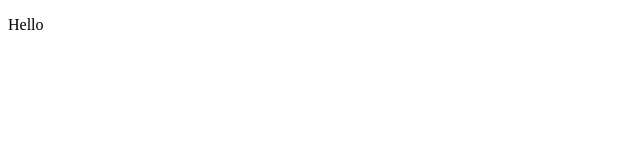
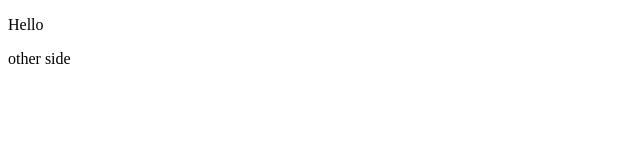
Before and after one commit to aakashrawat1910/simple_cicd, a plain HTML site: page index.html in a window 1280 px wide. Shown: the full height of the page, 0-640 px from the left. Drawn offline with Linux system fonts and the light colour scheme.

Commit message:
Update index.html

```diff
--- a/index.html
+++ b/index.html
@@ -7,5 +7,6 @@
 </head>
 <body>
     <p>Hello</p>
+    <p>other side</p>
 </body>
 </html>
```
